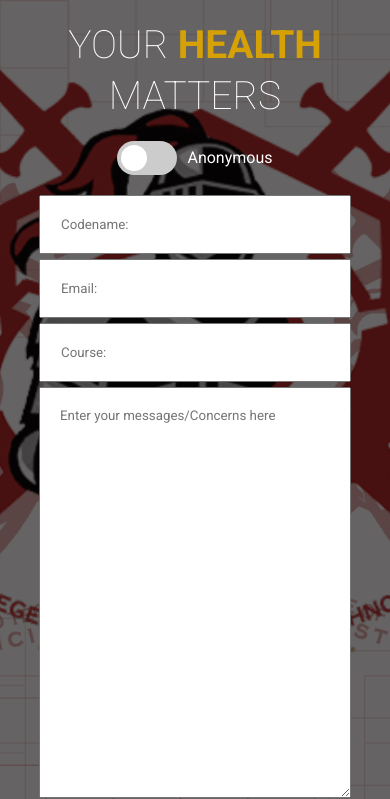
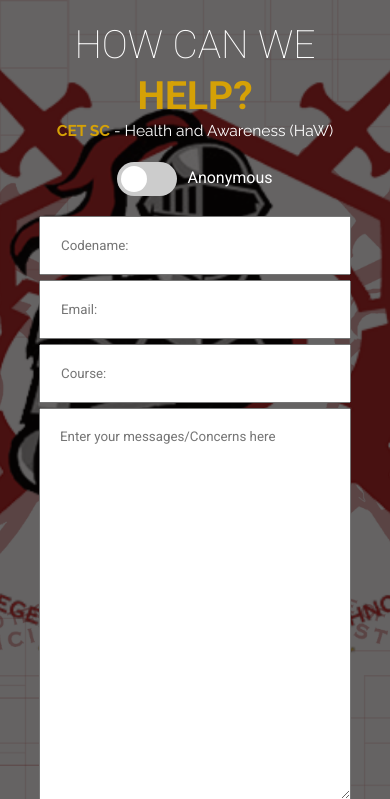
Before and after one commit to kurtjacob22/healthline-app, a PHP site: page /send_message.html in a window 390 px wide. Shown: the top 799 px of the page. Run offline with PHP 8.4, Linux system fonts and the light colour scheme.

Commit message:
modify text

```diff
--- a/css/send-message.css
+++ b/css/send-message.css
@@ -125,6 +125,14 @@ textarea {
   color: #d5a106;
 }
 
+.sub-txt {
+  color: white;
+  font-size: 2vw;
+  letter-spacing: 5px;
+  margin: 10px;
+  margin-top: -20px;
+}
+
 @media only screen and (max-width: 768px) {
   textarea {
     height: 50vh;
@@ -135,11 +143,15 @@ textarea {
     width: 80vw !important;
   }
   .txt {
-    color: white;
     font-size: 10vw;
-    font-family: roboto;
     font-weight: 100;
     text-align: center;
     padding: 20px;
   }
+  .sub-txt {
+    font-size: 4vw;
+    text-align: Center;
+    letter-spacing: 0;
+    padding-bottom: 10px;
+  }
 }
--- a/send_message.html
+++ b/send_message.html
@@ -8,7 +8,8 @@
     <title>CET-SC</title>
   </head>
   <body class="send-message">
-    <span class="txt">YOUR <span class="bld">HEALTH</span> MATTERS</span>
+    <span class="txt">HOW CAN WE <span class="bld">HELP?</span></span>
+    <span class="sub-txt"><span class="bld">CET SC</span> - Health and Awareness (HaW)</span>
     <div class="checkbox-content">
       <label class="switch">
         <input type="checkbox" id="toggle" />
```
